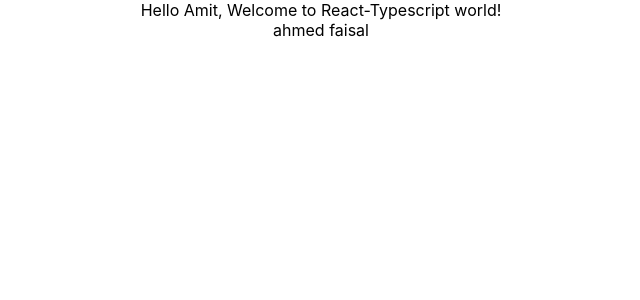
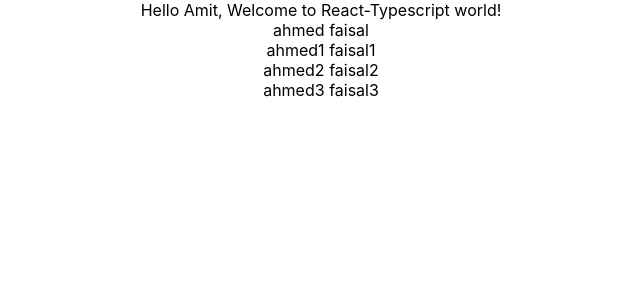
Before and after one commit to iamamit-107/react-with-typescript, a React (Create React App) app: page / in a window 1280 px wide. Shown: the top 300 px of the page, without its empty margins (319-959 px from the left). Built offline with nearby package versions, Linux system fonts and the light colour scheme.

Commit message:
add a component with array of object type props

```diff
--- a/src/App.tsx
+++ b/src/App.tsx
@@ -1,16 +1,33 @@
 import "./App.css";
 import Greeting from "./components/Greeting";
 import { Person } from "./components/Person";
+import { PersonLists } from "./components/PersonLists";
 
 function App() {
   const person = {
     first: "ahmed",
     last: "faisal",
   };
+
+  const personLists = [
+    {
+      first: "ahmed1",
+      last: "faisal1",
+    },
+    {
+      first: "ahmed2",
+      last: "faisal2",
+    },
+    {
+      first: "ahmed3",
+      last: "faisal3",
+    },
+  ];
   return (
     <div className="App">
       <Greeting name="Amit" place="React-Typescript" />
       <Person name={person} />
+      <PersonLists name={personLists} />
     </div>
   );
 }
--- /dev/null
+++ b/src/components/PersonLists.tsx
@@ -0,0 +1,15 @@
+type PersonLists = {
+  name: { first: string; last: string }[];
+};
+
+export const PersonLists = (props: PersonLists) => {
+  return (
+    <div>
+      {props.name.map((n) => (
+        <div>
+          {n.first} {n.last}
+        </div>
+      ))}
+    </div>
+  );
+};
```
